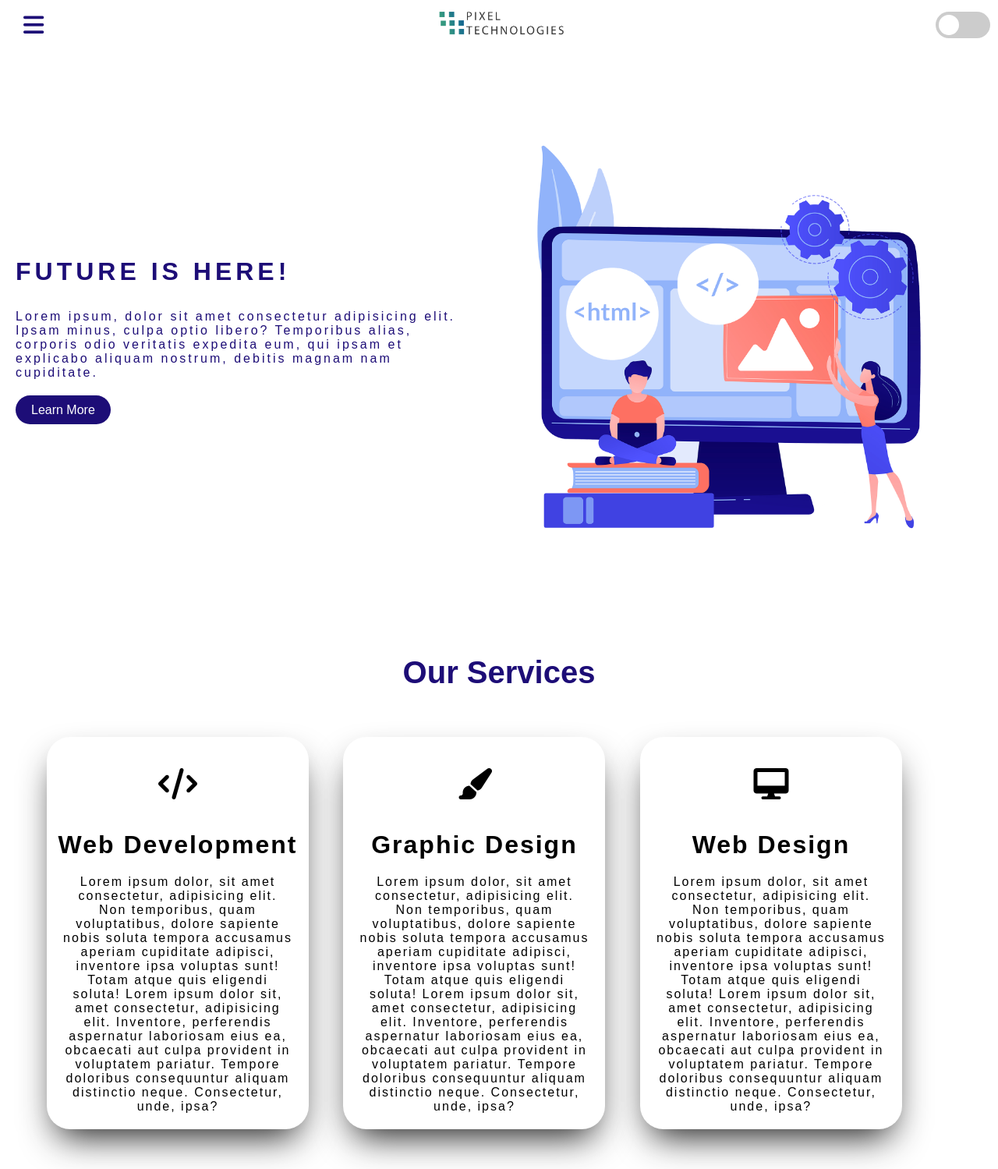
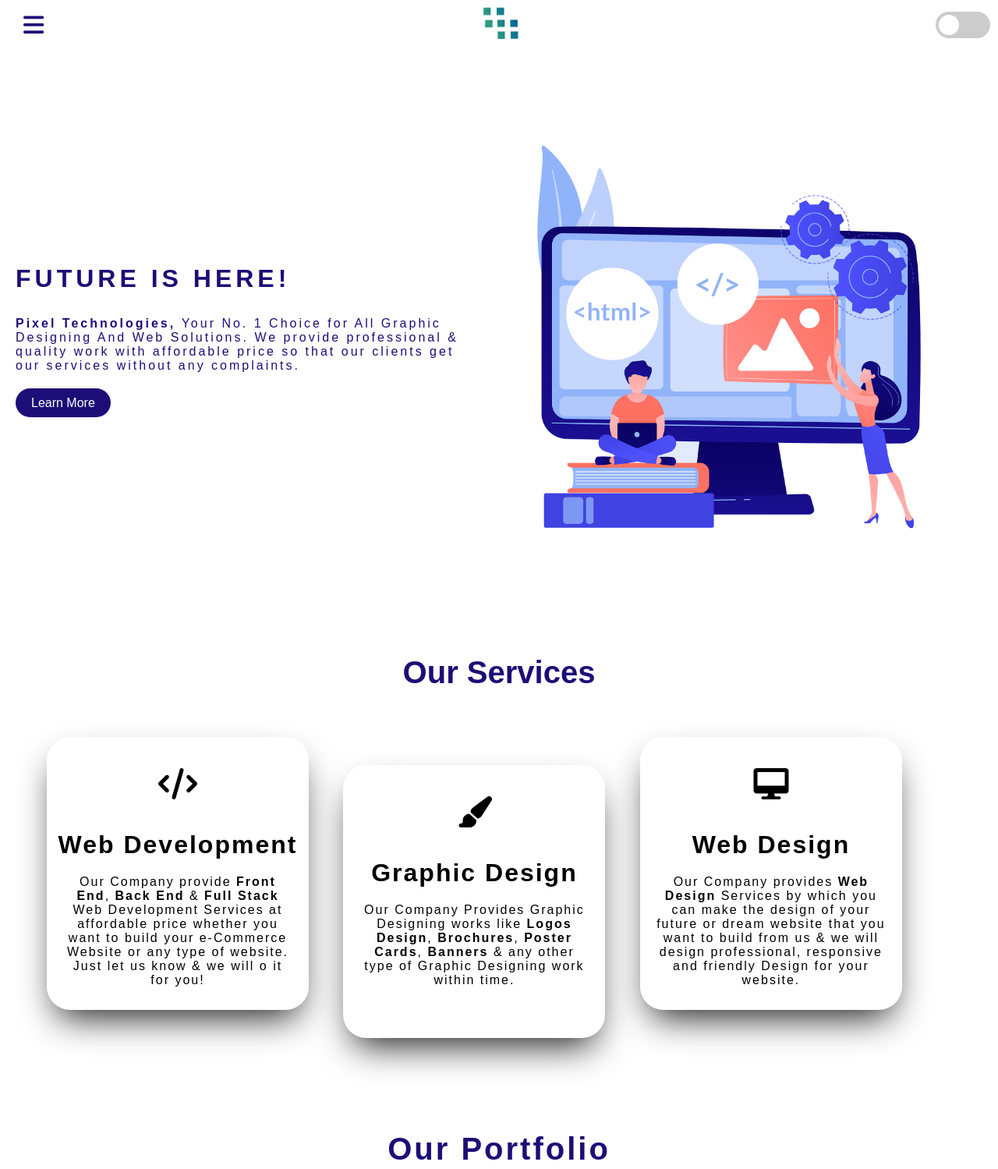
Before and after one commit to HussnainAhmad1606/Pixel-Technologies-Website, a plain HTML site: page index.html in a window 1280 px wide. Shown: the top 1499 px of the page at 78% size. Drawn offline with Linux system fonts and the light colour scheme.

Commit message:
Add Original Text
Remove all dummy text from the website & add original text in the website

```diff
--- a/css/responsive.css
+++ b/css/responsive.css
@@ -5,7 +5,7 @@ File contains the code for Responsiveness
 @media only screen and (max-width: 1140px) {
   #hero {
   	flex-direction: column;
-  	margin-top: 40px;
+  	margin-top: 140px;
   	text-align: center;
   }
   .heroImg {
--- a/css/style.css
+++ b/css/style.css
@@ -41,9 +41,10 @@ nav {
 	height: 8vh;
 }
 .logo img {
-	width: 170px;
+	width: 50px;
 	height: 50px;
 	margin-left: 30px;
+	cursor: pointer;
 }
 
 .hamburger {
@@ -190,7 +191,7 @@ input:checked + .slider:before {
 }
 
 .services {
-	max-height: 1000px;
+	height:350px;
 	margin: 20px 20px;
 	display: inline-block;
 	width: 28%;
@@ -295,7 +296,6 @@ input:checked + .slider:before {
 	margin: 40px 0px;
 	letter-spacing: 3px;
 }
-
 #aboutHead {
 	font-size: 40px;
 	letter-spacing: 4px;
--- a/index.html
+++ b/index.html
@@ -15,8 +15,8 @@
 			<i id="hamburger" class="fas fa-bars"></i>
 		</div>
 
-		<div class="logo">
-			<img src="img/logo-pixel.png" alt="">
+		<div class="logo" id="logo">
+			<img id="logoImg" src="img/logo-pixel-icon.png" alt="">
 
 		</div>
 
@@ -29,7 +29,7 @@
 	<div id="hero">
 	<div class="text">
 		<h1 id="heading">FUTURE IS HERE!</h1>
-		<p id="desc">Lorem ipsum, dolor sit amet consectetur adipisicing elit. Ipsam minus, culpa optio libero? Temporibus alias, corporis odio veritatis expedita eum, qui ipsam et explicabo aliquam nostrum, debitis magnam nam cupiditate.</p>
+		<p id="desc"><b>Pixel Technologies, </b>Your No. 1 Choice for All Graphic Designing And Web Solutions. We provide professional & quality work with affordable price so that our clients get our services without any complaints.</p>
 		<a class="btn" href="#">Learn More</a>
 	</div>
 
@@ -44,17 +44,17 @@
 		<div class="services">
 			<i class="fas fa-code"></i>
 			<h1>Web Development</h1>
-			<p>Lorem ipsum dolor, sit amet consectetur, adipisicing elit. Non temporibus, quam voluptatibus, dolore sapiente nobis soluta tempora accusamus aperiam cupiditate adipisci, inventore ipsa voluptas sunt! Totam atque quis eligendi soluta! Lorem ipsum dolor sit, amet consectetur, adipisicing elit. Inventore, perferendis aspernatur laboriosam eius ea, obcaecati aut culpa provident in voluptatem pariatur. Tempore doloribus consequuntur aliquam distinctio neque. Consectetur, unde, ipsa?</p>
+			<p>Our Company provide <b>Front End</b>, <b>Back End</b> & <b>Full Stack</b> Web Development Services at affordable price whether you want to build your e-Commerce Website or any type of website. Just let us know & we will o it for you!</p>
 		</div>
 		<div class="services">
 			<i class="fas fa-paint-brush"></i>
 			<h1>Graphic Design</h1>
-			<p>Lorem ipsum dolor, sit amet consectetur, adipisicing elit. Non temporibus, quam voluptatibus, dolore sapiente nobis soluta tempora accusamus aperiam cupiditate adipisci, inventore ipsa voluptas sunt! Totam atque quis eligendi soluta! Lorem ipsum dolor sit, amet consectetur, adipisicing elit. Inventore, perferendis aspernatur laboriosam eius ea, obcaecati aut culpa provident in voluptatem pariatur. Tempore doloribus consequuntur aliquam distinctio neque. Consectetur, unde, ipsa?</p>
+			<p>Our Company Provides Graphic Designing works like <b>Logos Design</b>, <b>Brochures</b>, <b>Poster Cards</b>, <b>Banners</b> & any other type of Graphic Designing work within time.</p>
 		</div>
 		<div class="services">
 			<i class="fas fa-desktop"></i>
 			<h1>Web Design</h1>
-			<p>Lorem ipsum dolor, sit amet consectetur, adipisicing elit. Non temporibus, quam voluptatibus, dolore sapiente nobis soluta tempora accusamus aperiam cupiditate adipisci, inventore ipsa voluptas sunt! Totam atque quis eligendi soluta! Lorem ipsum dolor sit, amet consectetur, adipisicing elit. Inventore, perferendis aspernatur laboriosam eius ea, obcaecati aut culpa provident in voluptatem pariatur. Tempore doloribus consequuntur aliquam distinctio neque. Consectetur, unde, ipsa?</p>
+			<p>Our Company provides <b>Web Design</b> Services by which you can make the design of your future or dream website that you want to build from us & we will design professional, responsive and friendly Design for your website.</p>
 		</div>
 	</div>
 
@@ -97,8 +97,12 @@
 
 		<div class="about-info">
 			<h1 id="aboutHead">About Us!</h1>
-			<p>Lorem ipsum dolor sit amet consectetur adipisicing elit. Nobis voluptatum commodi odio, beatae aliquam? Molestiae nostrum temporibus, dolorem voluptatum enim velit, itaque laborum veniam debitis dicta repellat. Similique, dolores, assumenda? Lorem ipsum dolor sit amet consectetur adipisicing elit. Repellat harum alias omnis esse illo fugiat iste voluptatibus corrupti ipsum cupiditate odit in aut maxime sapiente saepe, dolorum facilis maiores nulla.</p>
-			<p>Lorem ipsum dolor sit amet, consectetur adipisicing elit. Illum nulla eaque eveniet accusamus soluta dolor, corporis itaque iusto culpa animi doloribus asperiores! Dolorum alias nisi reiciendis debitis. Quibusdam maxime, pariatur.</p>
+			<p>Welcome to Pixel Technologes, your number one source for all design and web solutions. We're dedicated to providing you the very best of services with the promise to quality work.</p>
+<p>
+Founded in 2021 by <b>Hussnain</b> & <b>Hanan</b>, Pixel Technologes has come a long way from its beginnings in Lahore. When Hussnain & Hanan first started out, their passion for programming & design drove them to start their own business.
+</p>
+<p>
+We hope you enjoy our products as much as we enjoy offering them to you. If you have any questions or comments, please don't hesitate to contact us.</p>
 			<a class="btn">Learn More</a>
 		</div>
 	</div>
--- a/js/app.js
+++ b/js/app.js
@@ -2,8 +2,11 @@
 let btn = document.getElementById("toggleBtn");
 
 let hamburger = document.getElementById("hamburger")
-btn.addEventListener("change", toggleTheme);
 let body = document.getElementsByTagName("body")[0];
+btn.addEventListener("click", toggleTheme);
+
+
+
 toggleTheme();
 
 
@@ -11,6 +14,7 @@ function toggleTheme() {
 	if (btn.checked) {
 		body.setAttribute("data-theme", "dark");
 		hamburger.style.color = "white";
+
 	}
 	else {
 		body.setAttribute("data-theme", "light");
```
Also changed, not shown: img/logo-pixel-icon.png (added).
